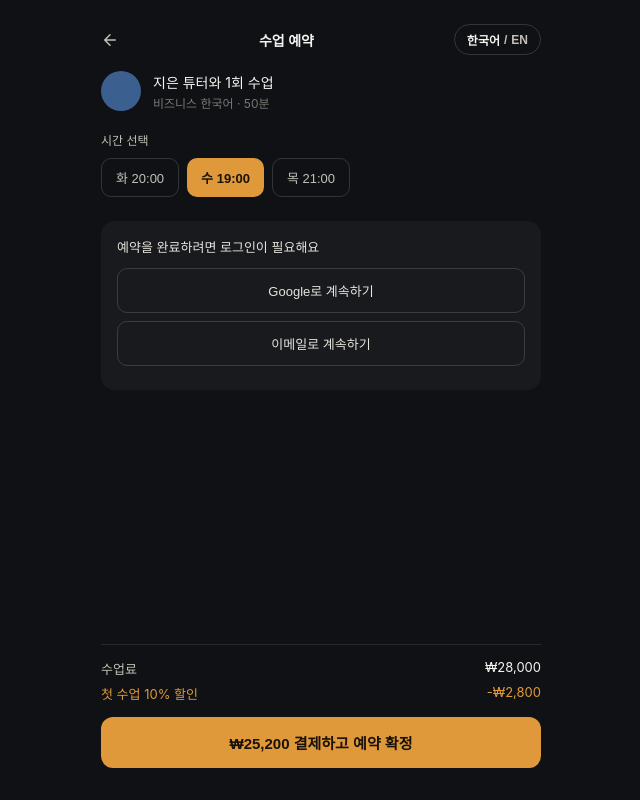
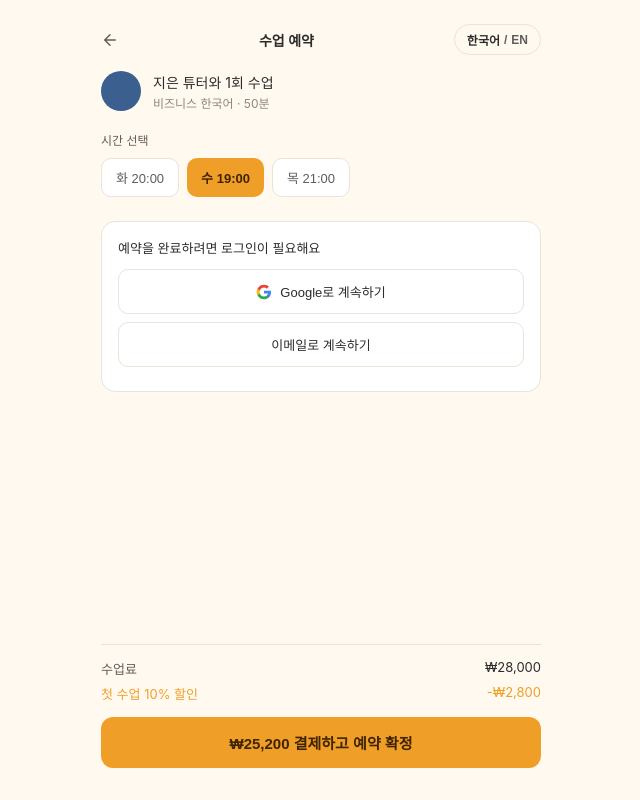
Before and after one commit to iclarkgolf/malmun, a plain HTML site: page booking.html in a window 1280 px wide. Shown: the whole page, without its empty margins (319-959 px from the left). Drawn offline with Linux system fonts and the light colour scheme.

Commit message:
Add files via upload

```diff
--- a/booking.html
+++ b/booking.html
@@ -6,14 +6,14 @@
 <title>수업 예약 | 말문</title>
 <style>
   :root{
-    --bg: #0f1115;
-    --card: rgba(255,255,255,0.04);
-    --card-border: rgba(255,255,255,0.10);
-    --text: #f5f4f0;
-    --text-secondary: #c2c0b6;
-    --text-muted: #7a7871;
-    --accent: #e0993a;
-    --accent-text: #1a1206;
+    --bg: #FFF9F0;
+    --card: #FFFFFF;
+    --card-border: #E8E4D8;
+    --text: #2C2C2A;
+    --text-secondary: #5F5E5A;
+    --text-muted: #8A8880;
+    --accent: #EF9F27;
+    --accent-text: #412402;
   }
   *{ box-sizing:border-box; }
   body{
@@ -29,7 +29,7 @@
   .topbar button{ background:none; border:none; color:var(--text-secondary); cursor:pointer; padding:0; display:flex; }
   .topbar .title{ font-size:14px; font-weight:600; }
   #langToggle{
-    background:none; border:0.5px solid rgba(255,255,255,0.15); color:var(--text-secondary);
+    background:none; border:1px solid var(--card-border); color:var(--text-secondary);
     border-radius:16px; padding:6px 12px; font-size:12px; font-weight:600;
     cursor:pointer; display:flex; align-items:center; gap:4px;
   }
@@ -38,22 +38,22 @@
   .tutor-summary{ display:flex; align-items:center; gap:12px; padding:0 0 20px; }
   .tutor-summary .avatar{ width:40px; height:40px; border-radius:50%; background:#3b5f8f; flex-shrink:0; }
   .tutor-summary p{ margin:0; }
-  .tutor-summary .main{ font-size:14px; }
+  .tutor-summary .main{ font-size:14px; color:var(--text); }
   .tutor-summary .sub{ font-size:12px; color:var(--text-muted); margin-top:2px; }
 
   .label{ font-size:12px; color:var(--text-secondary); margin:0 0 10px; }
   .slots{ display:flex; gap:8px; flex-wrap:wrap; padding:0 0 24px; }
   .slot{
-    border:0.5px solid rgba(255,255,255,0.15); color:var(--text-secondary);
-    font-size:13px; padding:9px 14px; border-radius:10px; cursor:pointer; background:none;
+    border:1px solid var(--card-border); color:var(--text-secondary);
+    font-size:13px; padding:9px 14px; border-radius:10px; cursor:pointer; background:#fff;
   }
   .slot.selected{ background:var(--accent); color:var(--accent-text); border:none; font-weight:600; }
 
-  .login-gate{ background:var(--card); border-radius:14px; padding:16px; margin-bottom:24px; }
-  .login-gate p{ font-size:13px; color:#e5e4dd; margin:0 0 12px; }
+  .login-gate{ background:var(--card); border:1px solid var(--card-border); border-radius:14px; padding:16px; margin-bottom:24px; }
+  .login-gate p{ font-size:13px; color:var(--text); margin:0 0 12px; }
   .login-option{
-    border:0.5px solid rgba(255,255,255,0.15); border-radius:10px; padding:12px;
-    text-align:center; font-size:13px; color:#e5e4dd; margin-bottom:8px; cursor:pointer; background:none; width:100%;
+    border:1px solid var(--card-border); border-radius:10px; padding:12px;
+    text-align:center; font-size:13px; color:var(--text); margin-bottom:8px; cursor:pointer; background:#fff; width:100%;
   }
 
   .summary{ margin-top:auto; padding:14px 0 32px; border-top:0.5px solid var(--card-border); }
@@ -97,11 +97,12 @@
 
   <div class="login-gate">
     <p data-i18n="booking.loginNeeded">예약을 완료하려면 로그인이 필요해요</p>
-    <button class="login-option" onclick="location.href='login.html?next=booking'" data-i18n="booking.google">
-      Google로 계속하기
+    <button class="login-option" onclick="location.href='login.html?next=booking'" style="display:flex; align-items:center; justify-content:center; gap:8px;">
+      <svg width="16" height="16" viewBox="0 0 24 24"><path fill="#4285F4" d="M22.56 12.25c0-.78-.07-1.53-.2-2.25H12v4.26h5.92c-.26 1.37-1.04 2.53-2.21 3.31v2.77h3.57c2.08-1.92 3.28-4.74 3.28-8.09z"/><path fill="#34A853" d="M12 23c2.97 0 5.46-.98 7.28-2.66l-3.57-2.77c-.98.66-2.23 1.06-3.71 1.06-2.86 0-5.29-1.93-6.16-4.53H2.18v2.84C3.99 20.53 7.7 23 12 23z"/><path fill="#FBBC05" d="M5.84 14.09c-.22-.66-.35-1.36-.35-2.09s.13-1.43.35-2.09V7.07H2.18C1.43 8.55 1 10.22 1 12s.43 3.45 1.18 4.93l2.85-2.22.81-.62z"/><path fill="#EA4335" d="M12 5.38c1.62 0 3.06.56 4.21 1.64l3.15-3.15C17.45 2.09 14.97 1 12 1 7.7 1 3.99 3.47 2.18 7.07l3.66 2.84c.87-2.6 3.3-4.53 6.16-4.53z"/></svg>
+      <span data-i18n="booking.google">Google로 계속하기</span>
     </button>
-    <button class="login-option" onclick="location.href='login.html?next=booking&method=email'" data-i18n="booking.email">
-      이메일로 계속하기
+    <button class="login-option" onclick="location.href='login.html?next=booking&method=email'" style="display:flex; align-items:center; justify-content:center; gap:8px;">
+      <span data-i18n="booking.email">이메일로 계속하기</span>
     </button>
   </div>
 
```
